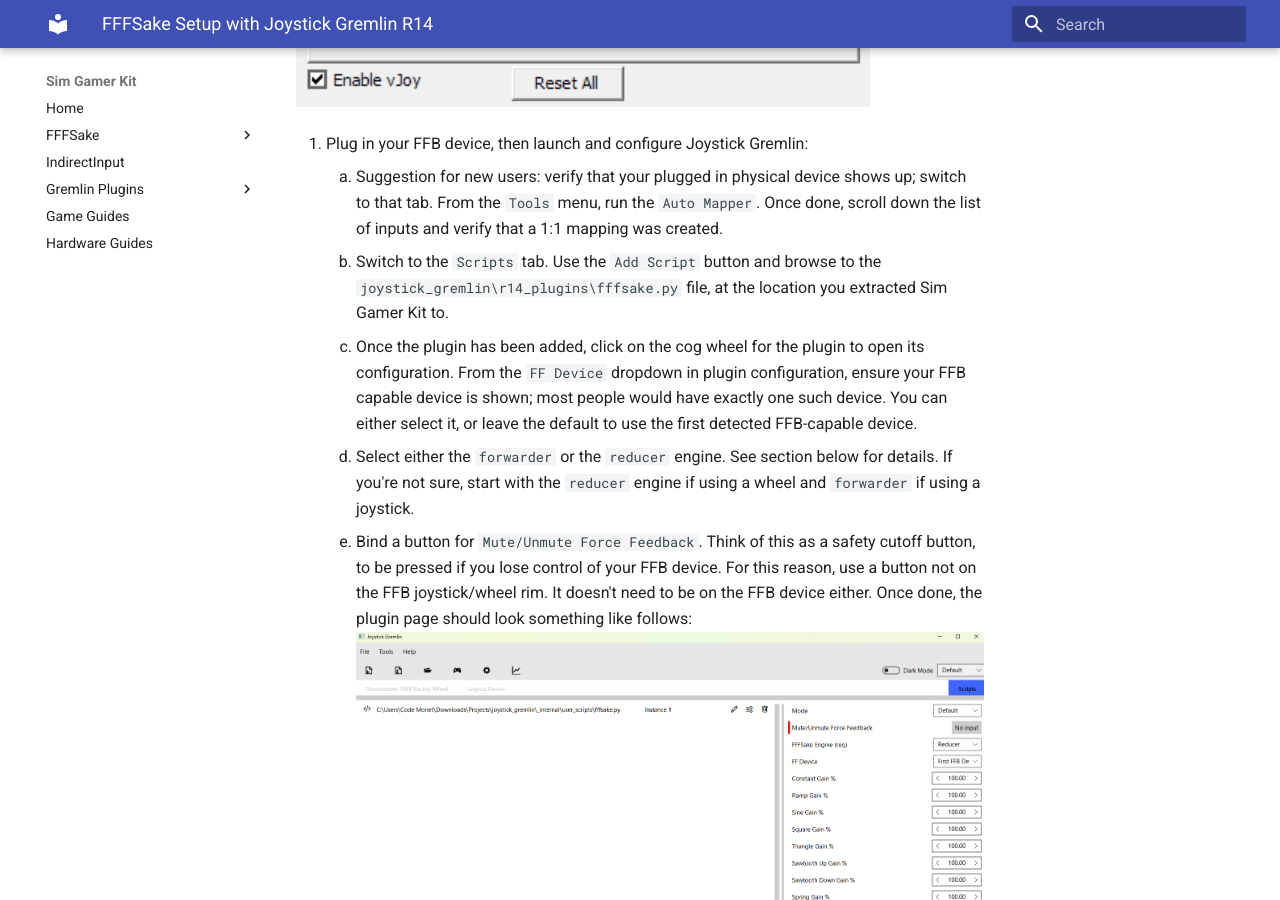
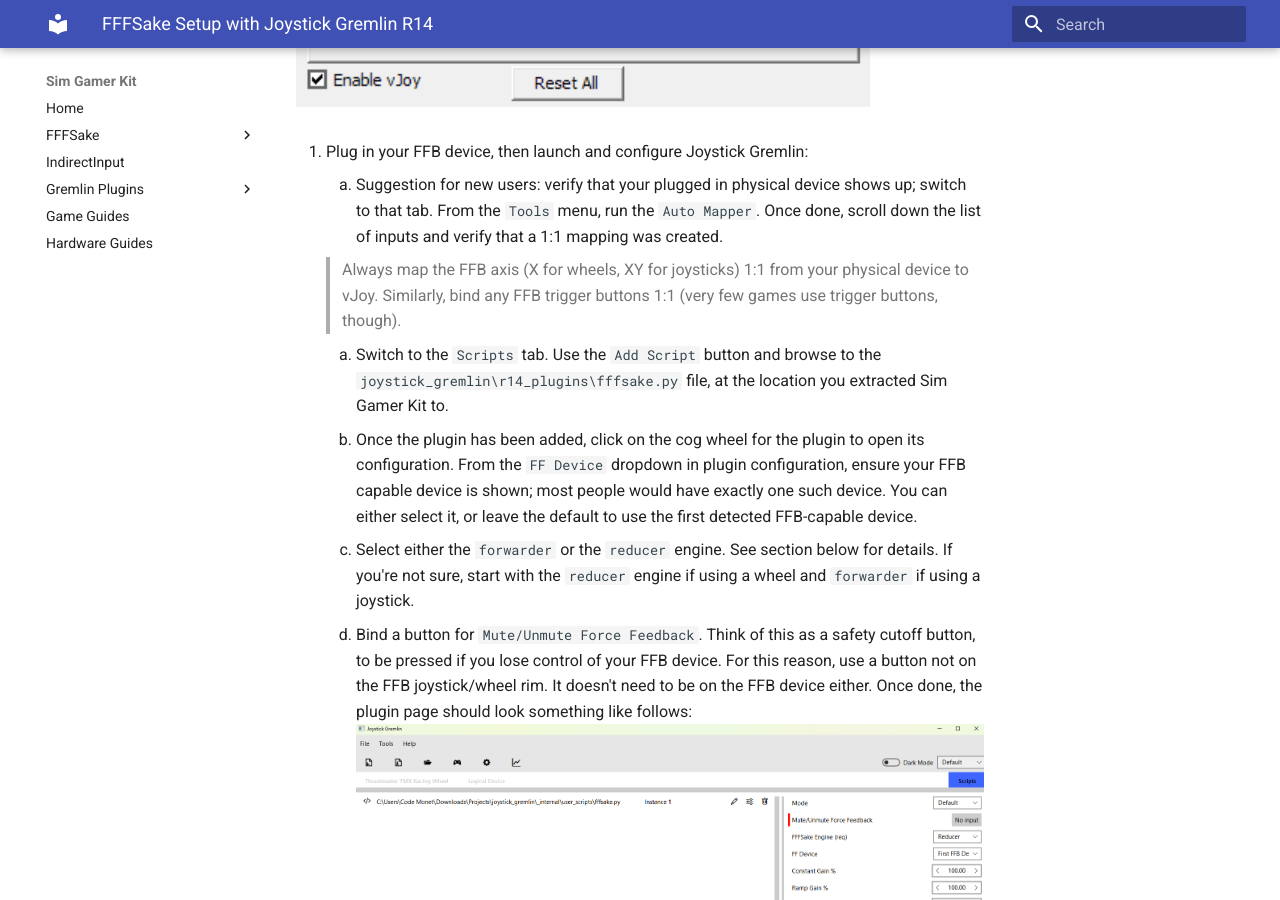
Before and after one commit to code-monet/sim-gamer-kit, an MkDocs documentation site: the page built from docs/fffsake/setup_r14.md, in a window 1280 px wide and 900 px high, scrolled down 1491 px. Built offline with MkDocs 1.6.1 and Material for MkDocs 9.7.7, drawn with Linux system fonts in a browser that asks for light colours.

Commit message:
Add note regarding 1:1 binding for FFB axes and triggers

```diff
--- a/docs/fffsake/setup_r14.md
+++ b/docs/fffsake/setup_r14.md
@@ -34,6 +34,10 @@
     1.   Suggestion for new users: verify that your plugged in physical device shows
          up; switch to that tab. From the `Tools` menu, run the `Auto Mapper`. Once done,
          scroll down the list of inputs and verify that a 1:1 mapping was created.
+
+    > Always map the FFB axis (X for wheels, XY for joysticks) 1:1 from your physical device to vJoy.
+    > Similarly, bind any FFB trigger buttons 1:1 (very few games use trigger buttons, though).
+
     2.   Switch to the `Scripts` tab. Use the `Add Script` button and browse to
          the `joystick_gremlin\r14_plugins\fffsake.py` file,
          at the location you extracted Sim Gamer Kit to.
```
